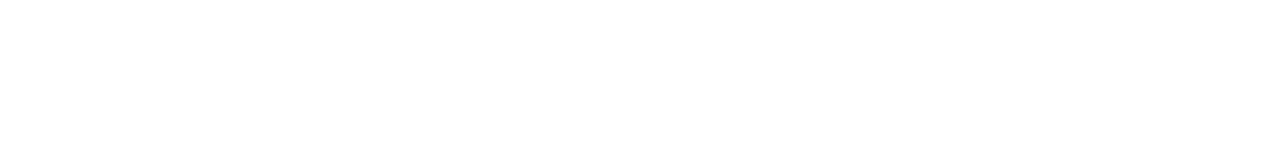
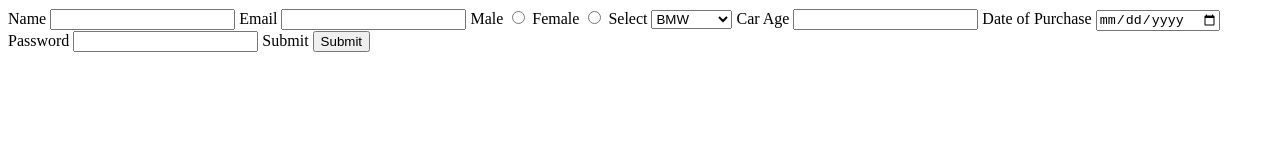
Before and after one commit to acciojob/car-insurance-form-Sakthi002-D, a website: page main.html in a window 1280 px wide. Drawn offline with Linux system fonts and the light colour scheme.

Commit message:
created a submission

```diff
--- a/main.html
+++ b/main.html
@@ -7,6 +7,41 @@
 </head>
 
 <body>
+	<form method="post">
+
+		<label for="name">Name</label>
+		<input type="text" id="name" required>
+
+		<label fpr="email">Email</label>
+		<input type="email" id=email required>
+
+		<label for="gender">Male</label>
+		<input type="radio" name="gneder" required>
+
+		<lable for="gender">Female</lable>
+		<input type="radio" name="name" required>
+
+		<label for="cars">Select</label>
+		<select id="cars">
+			<option>BMW</option>
+			<option>Audi</option>
+			<option>Mercedez</option>
+		</select>
+
+		<label for="carage">Car Age</label>
+		<input type="number" id="carage" required>
+
+		<label for="date">Date of Purchase</label>
+		<input type="date" id="dop" required>
+
+		<label for="password">Password</label>
+		<input type="password" id="password" required>
+
+		<label for="submit">Submit</label>
+		<button>Submit</button>
+
+
+	</form>
 	<!-- the entire body must be written by student -->
     <script type="text/javascript" src="./script.js">
 </script>
```
